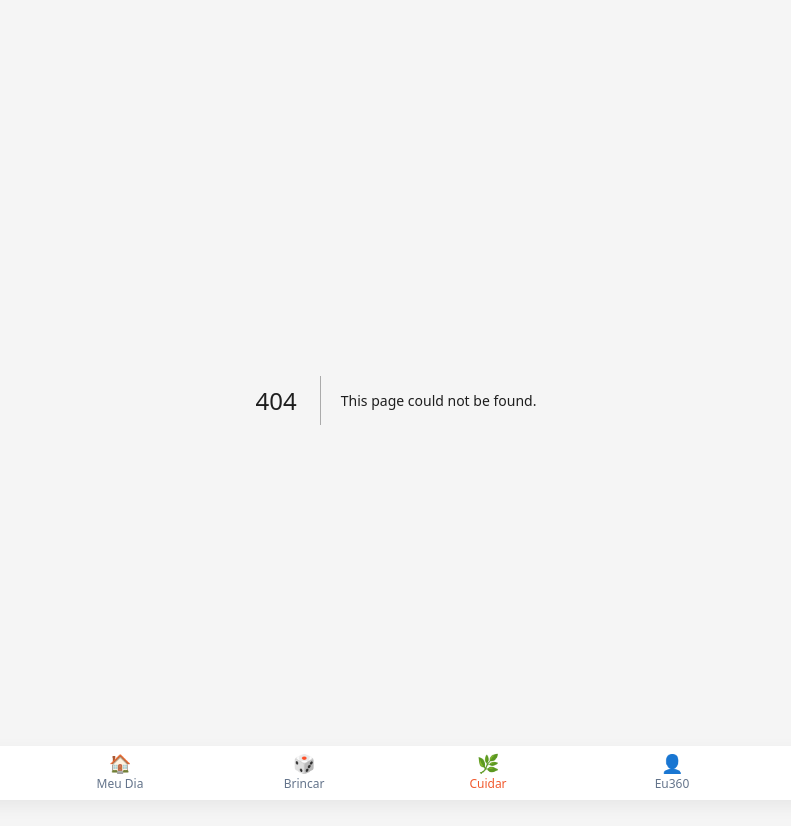
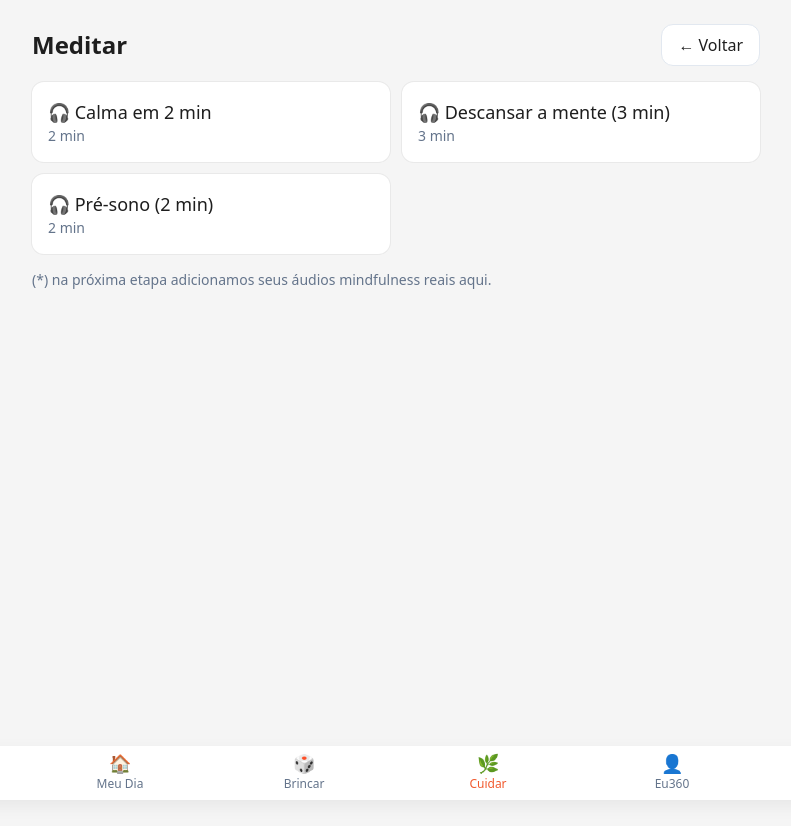
Before and after one commit to simonebrusco/materna360-app, a Next.js app in the folder materna360_starter/: page /cuidar/meditar in a window 1280 px wide. Before the commit this address had no page. Shown: the top 826 px of the page, without its empty margins (244-1035 px from the left). After the commit the page ends 800 px from the top, so only its background shows below. Built offline with nearby package versions, Linux system fonts and the light colour scheme.

Commit message:
Create page.jsx

```diff
--- /dev/null
+++ b/materna360_starter/app/cuidar/meditar/page.jsx
@@ -0,0 +1,52 @@
+"use client";
+
+import { useState } from "react";
+import Link from "next/link";
+import { set, get } from "../../../lib/storage";
+import { toast } from "../../../lib/toast";
+
+const TRACKS = [
+  { id: "calma1", name: "Calma em 2 min", dur: 120 },
+  { id: "descanso3", name: "Descansar a mente (3 min)", dur: 180 },
+  { id: "sono2", name: "Pré-sono (2 min)", dur: 120 },
+];
+
+export default function MeditarPage() {
+  const [playing, setPlaying] = useState(null);
+
+  function onPlay(tr) {
+    setPlaying(tr.id);
+    // soma “minutos de autocuidado”
+    const key = "m360:minutes";
+    const base = JSON.parse(get(key) ?? "{}");
+    const next = { ...base, wellbeing: (base.wellbeing ?? 0) + Math.round(tr.dur / 60) };
+    set(key, JSON.stringify(next));
+    // badge
+    window.dispatchEvent(new CustomEvent("m360:win", { detail: { type: "badge", name: "CuidarDeMim" } }));
+    toast(`Tocando: ${tr.name} 🎧`);
+  }
+
+  return (
+    <main className="max-w-3xl mx-auto px-5 py-6">
+      <header className="flex items-center justify-between mb-4">
+        <h1 className="text-2xl font-semibold">Meditar</h1>
+        <Link href="/cuidar" className="btn bg-white border border-slate-200">← Voltar</Link>
+      </header>
+
+      <div className="grid grid-cols-1 md:grid-cols-2 gap-3">
+        {TRACKS.map((tr) => (
+          <button
+            key={tr.id}
+            onClick={() => onPlay(tr)}
+            className={`rounded-xl p-4 text-left ring-1 ring-black/5 bg-white hover:shadow ${playing === tr.id ? "outline outline-2 outline-[#F15A2E]" : ""}`}
+          >
+            <div className="text-lg font-medium">🎧 {tr.name}</div>
+            <div className="text-sm text-slate-500">{tr.dur / 60} min</div>
+          </button>
+        ))}
+      </div>
+
+      <p className="text-sm text-slate-500 mt-4">(*) na próxima etapa adicionamos seus áudios mindfulness reais aqui.</p>
+    </main>
+  );
+}
```
